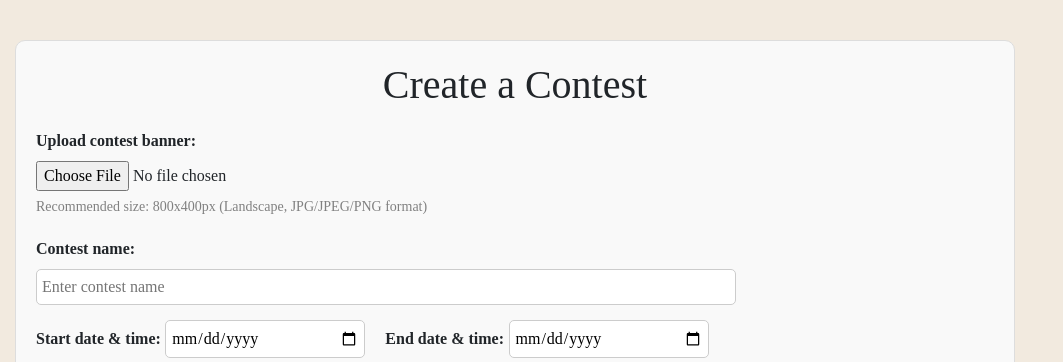
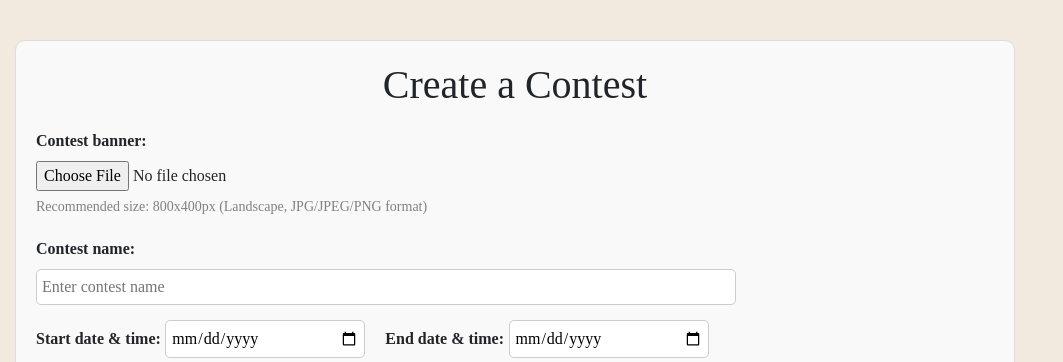
Before and after one commit to wshyen/MeowMeowU, a Flask app: template Website/templates/create_contest.html in a window 1280 px wide. Shown: the part 62-424 px from the top of the page, without its empty margins (0-1063 px from the left). Run offline with Flask 3, Linux system fonts and the light colour scheme; the template is opened without the code that fills it, so the values that code supplies are empty; some libraries are stand-ins or nearby versions.

```diff
--- a/Website/templates/create_contest.html
+++ b/Website/templates/create_contest.html
@@ -29,7 +29,7 @@
     <h1 style="text-align: center; margin-bottom: 20px; font-family: 'Times New Roman', Times, serif;">Create a Contest</h1>
 
     <div style="display: flex; align-items: flex-start; flex-direction: column; margin-bottom: 15px;">
-        <label for="contestBanner" style="font-weight: bold; text-align: left; display: block; font-family: 'Times New Roman', Times, serif;">Upload contest banner:</label>
+        <label for="contestBanner" style="font-weight: bold; text-align: left; display: block; font-family: 'Times New Roman', Times, serif;">Contest banner:</label>
         <input type="file" id="contestBanner" name="contest_banner" accept=".jpg, .jpeg, .png" onchange="previewBanner(event)" style="font-family: 'Times New Roman', Times, serif;">
         <p style="font-size: 14px; color: gray; margin-top: 5px; font-family: 'Times New Roman', Times, serif;">
             Recommended size: 800x400px (Landscape, JPG/JPEG/PNG format)
```
